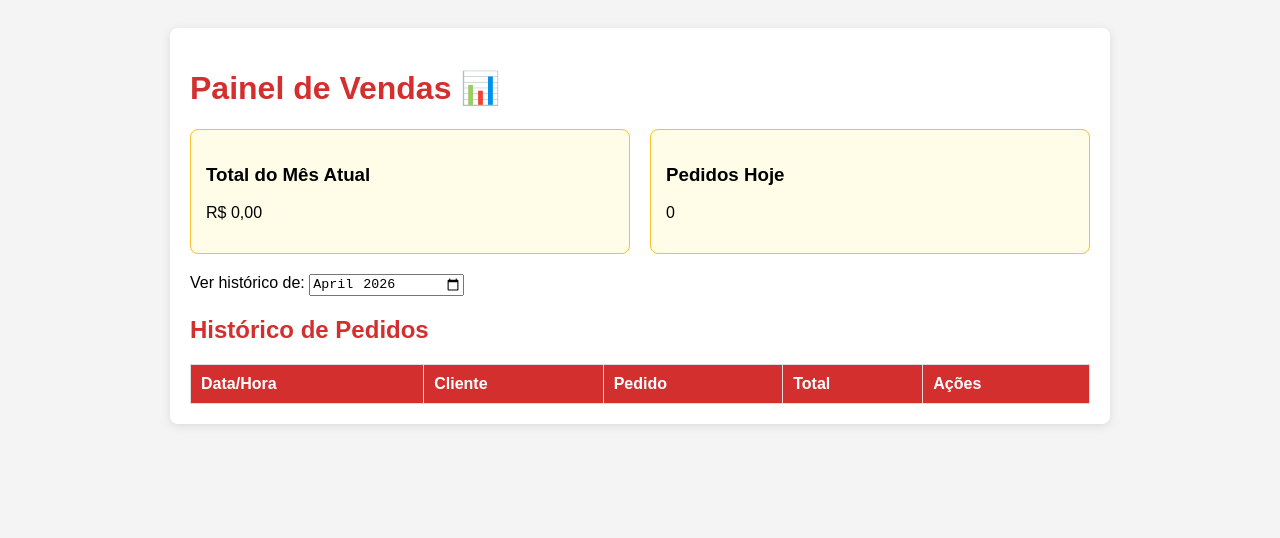
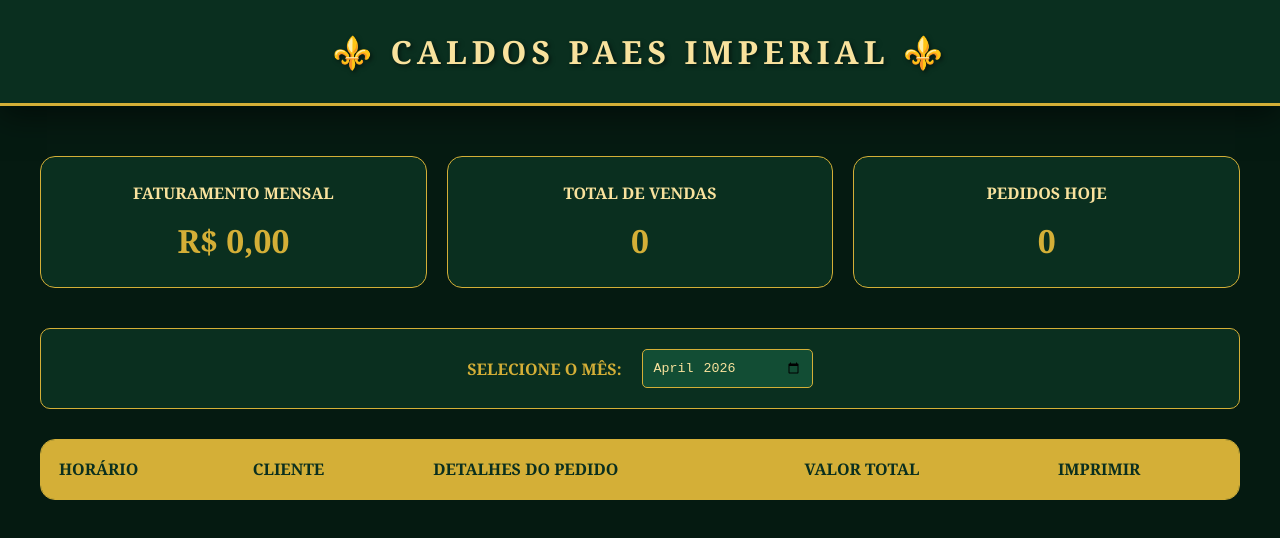
Before and after one commit to CaldosPaes/Caldos-Paes, a plain HTML site: page painel.html in a window 1280 px wide. Drawn offline with Linux system fonts and the light colour scheme; no server answers.

Commit message:
Update painel.html

```diff
--- a/painel.html
+++ b/painel.html
@@ -3,68 +3,163 @@
 <head>
     <meta charset="UTF-8">
     <meta name="viewport" content="width=device-width, initial-scale=1.0">
-    <title>Painel Administrativo - Caldos Paes</title>
+    <title>Painel de Luxo | Caldos Paes</title>
     <script src="https://www.gstatic.com/firebasejs/9.6.1/firebase-app-compat.js"></script>
     <script src="https://www.gstatic.com/firebasejs/9.6.1/firebase-database-compat.js"></script>
     <style>
-        body { font-family: sans-serif; background: #f4f4f4; padding: 20px; }
-        .container { max-width: 900px; margin: auto; background: white; padding: 20px; border-radius: 8px; box-shadow: 0 2px 10px rgba(0,0,0,0.1); }
-        h1, h2 { color: #d32f2f; }
-        .stats { display: flex; gap: 20px; margin-bottom: 20px; }
-        .card { background: #fffde7; padding: 15px; border-radius: 8px; flex: 1; border: 1px solid #fbc02d; }
-        table { width: 100%; border-collapse: collapse; margin-top: 20px; }
-        th, td { border: 1px solid #ddd; padding: 10px; text-align: left; }
-        th { background: #d32f2f; color: white; }
-        .btn-print { background: #2e7d32; color: white; border: none; padding: 5px 10px; cursor: pointer; border-radius: 4px; }
-        .btn-print:hover { background: #1b5e20; }
+        :root {
+            --verde-escuro: #0a2f1f;
+            --dourado: #d4af37;
+            --dourado-brilho: #f9e29d;
+            --preto-fundo: #051a11;
+        }
 
-        /* Estilo da Impressão */
+        body {
+            font-family: 'Georgia', serif;
+            background: var(--preto-fundo);
+            color: var(--dourado);
+            margin: 0;
+            padding: 0;
+        }
+
+        /* Cabeçalho Luxuoso */
+        header {
+            background: var(--verde-escuro);
+            padding: 30px;
+            text-align: center;
+            border-bottom: 3px solid var(--dourado);
+            box-shadow: 0 10px 30px rgba(0,0,0,0.5);
+        }
+        header h1 {
+            margin: 0;
+            font-size: 32px;
+            text-transform: uppercase;
+            letter-spacing: 5px;
+            color: var(--dourado-brilho);
+            text-shadow: 2px 2px 4px rgba(0,0,0,0.5);
+        }
+
+        .main-container { max-width: 1200px; margin: 30px auto; padding: 20px; }
+
+        /* Cards de Estatísticas */
+        .stats-grid { display: grid; grid-template-columns: repeat(auto-fit, minmax(250px, 1fr)); gap: 20px; margin-bottom: 40px; }
+        .stat-card {
+            background: var(--verde-escuro);
+            padding: 25px;
+            border-radius: 15px;
+            border: 1px solid var(--dourado);
+            text-align: center;
+            transition: transform 0.3s;
+        }
+        .stat-card:hover { transform: translateY(-5px); box-shadow: 0 0 20px var(--dourado); }
+        .stat-card h3 { margin: 0; font-size: 16px; color: var(--dourado-brilho); text-transform: uppercase; }
+        .stat-card p { margin: 15px 0 0; font-size: 32px; font-weight: bold; }
+
+        /* Controles */
+        .controls {
+            background: var(--verde-escuro);
+            padding: 20px;
+            border-radius: 10px;
+            display: flex;
+            align-items: center;
+            justify-content: center;
+            gap: 20px;
+            margin-bottom: 30px;
+            border: 1px solid var(--dourado);
+        }
+        .controls input[type="month"] {
+            background: #124d34;
+            border: 1px solid var(--dourado);
+            color: var(--dourado-brilho);
+            padding: 10px;
+            border-radius: 5px;
+            outline: none;
+        }
+
+        /* Tabela Dourada */
+        .table-container {
+            background: var(--verde-escuro);
+            border-radius: 15px;
+            overflow: hidden;
+            border: 1px solid var(--dourado);
+        }
+        table { width: 100%; border-collapse: collapse; }
+        thead { background: var(--dourado); color: var(--verde-escuro); }
+        th, td { padding: 18px; text-align: left; border-bottom: 1px solid rgba(212, 175, 55, 0.2); }
+        tr:hover { background: rgba(212, 175, 55, 0.1); }
+
+        /* Botão de Impressão Dourado */
+        .btn-print {
+            background: var(--dourado);
+            color: var(--verde-escuro);
+            border: none;
+            padding: 10px 20px;
+            border-radius: 5px;
+            cursor: pointer;
+            font-weight: bold;
+            text-transform: uppercase;
+        }
+        .btn-print:hover {
+            background: var(--dourado-brilho);
+            box-shadow: 0 0 10px var(--dourado);
+        }
+
+        /* Área de Impressão */
         @media print {
             body * { visibility: hidden; }
-            #cupom-venda, #cupom-venda * { visibility: visible; }
-            #cupom-venda { position: absolute; left: 0; top: 0; width: 80mm; font-family: monospace; }
+            #cupom-print, #cupom-print * { visibility: visible; }
+            #cupom-print { position: absolute; left: 0; top: 0; width: 100%; color: black !important; }
         }
     </style>
 </head>
 <body>
 
-<div class="container">
-    <h1>Painel de Vendas 📊</h1>
+<header>
+    <h1>⚜️ Caldos Paes Imperial ⚜️</h1>
+</header>
 
-    <div class="stats">
-        <div class="card">
-            <h3>Total do Mês Atual</h3>
+<div class="main-container">
+    <div class="stats-grid">
+        <div class="stat-card">
+            <h3>Faturamento Mensal</h3>
             <p id="total-mes">R$ 0,00</p>
         </div>
-        <div class="card">
+        <div class="stat-card">
+            <h3>Total de Vendas</h3>
+            <p id="vendas-mes">0</p>
+        </div>
+        <div class="stat-card">
             <h3>Pedidos Hoje</h3>
             <p id="pedidos-hoje">0</p>
         </div>
     </div>
 
-    <label for="filtro-mes">Ver histórico de:</label>
-    <input type="month" id="filtro-mes" onchange="carregarPedidos()">
+    <div class="controls">
+        <strong>SELECIONE O MÊS:</strong>
+        <input type="month" id="filtro-mes" onchange="carregarDados()">
+    </div>
 
-    <h2>Histórico de Pedidos</h2>
-    <table id="tabela-pedidos">
+    <div class="table-container">
+        <table>
             <thead>
                 <tr>
-                <th>Data/Hora</th>
-                <th>Cliente</th>
-                <th>Pedido</th>
-                <th>Total</th>
-                <th>Ações</th>
+                    <th>HORÁRIO</th>
+                    <th>CLIENTE</th>
+                    <th>DETALHES DO PEDIDO</th>
+                    <th>VALOR TOTAL</th>
+                    <th>IMPRIMIR</th>
                 </tr>
             </thead>
-        <tbody id="corpo-tabela">
+            <tbody id="lista-pedidos">
                 </tbody>
         </table>
     </div>
+</div>
 
-<div id="cupom-venda" style="display:none;"></div>
+<div id="cupom-print" style="display:none; color: black; font-family: monospace;"></div>
 
 <script>
-    // ======= COLE SUAS CONFIGURAÇÕES DO FIREBASE AQUI =======
+    // ======= CONFIGURAÇÕES DO FIREBASE (SUBSTITUA PELAS SUAS) =======
     const firebaseConfig = {
         apiKey: "SUA_API_KEY",
         authDomain: "SEU_DOMINIO",
@@ -74,83 +169,83 @@
         messagingSenderId: "SEU_SENDER_ID",
         appId: "SEU_APP_ID"
     };
-    // ========================================================
+    // ============================================================
 
     firebase.initializeApp(firebaseConfig);
     const database = firebase.database();
 
-    // Define o mês atual no filtro ao carregar
-    const dataHoje = new Date();
-    document.getElementById('filtro-mes').value = dataHoje.toISOString().substring(0, 7);
+    document.getElementById('filtro-mes').value = new Date().toISOString().substring(0, 7);
 
-    function carregarPedidos() {
-        const mesSelecionado = document.getElementById('filtro-mes').value; // Formato: YYYY-MM
-        const refPedidos = database.ref('pedidos');
+    function carregarDados() {
+        const mesFiltro = document.getElementById('filtro-mes').value;
+        const hoje = new Date().toDateString();
 
-        refPedidos.on('value', (snapshot) => {
-            const corpoTabela = document.getElementById('corpo-tabela');
-            corpoTabela.innerHTML = "";
-            let totalMensal = 0;
+        database.ref('pedidos').on('value', (snapshot) => {
+            const lista = document.getElementById('lista-pedidos');
+            lista.innerHTML = "";
+            let faturamento = 0;
+            let totalPedidos = 0;
             let countHoje = 0;
 
             snapshot.forEach((item) => {
-                const pedido = item.val();
-                const dataPedido = new Date(pedido.data); // O script do menu deve enviar pedido.data
-                const mesPedido = dataPedido.toISOString().substring(0, 7);
+                const p = item.val();
+                const dataP = new Date(p.data);
+                const mesP = dataP.toISOString().substring(0, 7);
 
-                if (mesPedido === mesSelecionado) {
-                    totalMensal += parseFloat(pedido.total || 0);
+                if (mesP === mesFiltro) {
+                    totalPedidos++;
+                    faturamento += parseFloat(p.total);
+                    if (dataP.toDateString() === hoje) countHoje++;
 
-                    if (dataPedido.toDateString() === dataHoje.toDateString()) {
-                        countHoje++;
-                    }
-
-                    const tr = document.createElement('tr');
-                    tr.innerHTML = `
-                        <td>${dataPedido.toLocaleString()}</td>
-                        <td>${pedido.cliente}</td>
-                        <td>${pedido.itens}</td>
-                        <td>R$ ${parseFloat(pedido.total).toFixed(2)}</td>
-                        <td><button class="btn-print" onclick="imprimirPedido('${item.key}')">Imprimir 🖨️</button></td>
+                    const row = `
+                        <tr>
+                            <td>${dataP.toLocaleString('pt-BR')}</td>
+                            <td><strong>${p.cliente}</strong></td>
+                            <td style="font-size: 13px;">${p.itens.replace(/\n/g, '<br>')}</td>
+                            <td style="color: var(--dourado-brilho); font-weight: bold;">R$ ${parseFloat(p.total).toFixed(2)}</td>
+                            <td><button class="btn-print" onclick="imprimir('${item.key}')">RECIBO</button></td>
+                        </tr>
                     `;
-                    corpoTabela.appendChild(tr);
+                    lista.insertAdjacentHTML('afterbegin', row);
                 }
             });
 
-            document.getElementById('total-mes').innerText = `R$ ${totalMensal.toFixed(2)}`;
+            document.getElementById('total-mes').innerText = `R$ ${faturamento.toFixed(2)}`;
+            document.getElementById('vendas-mes').innerText = totalPedidos;
             document.getElementById('pedidos-hoje').innerText = countHoje;
         });
     }
 
-    function imprimirPedido(id) {
-        database.ref('pedidos/' + id).once('value', (snapshot) => {
-            const p = snapshot.val();
-            const cupom = document.getElementById('cupom-venda');
-            cupom.style.display = 'block';
-            cupom.innerHTML = `
-                <div style="text-align:center;">
-                    <strong>CALDOS PAES</strong><br>
-                    --------------------------------<br>
-                    PEDIDO: #${id.substring(0,5)}<br>
-                    DATA: ${new Date(p.data).toLocaleString()}<br>
-                    --------------------------------<br>
+    function imprimir(id) {
+        database.ref('pedidos/' + id).once('value', (snap) => {
+            const p = snap.val();
+            const area = document.getElementById('cupom-print');
+            area.style.display = 'block';
+            area.innerHTML = `
+                <div style="width: 250px; text-align: center; border: 2px solid #000; padding: 15px;">
+                    <h2 style="margin:0">CALDOS PAES IMPERIAL</h2>
+                    <p>--------------------------------</p>
+                    <p><strong>RECIBO DE VENDA</strong></p>
+                    <p>${new Date(p.data).toLocaleString()}</p>
+                    <p>--------------------------------</p>
+                    <div style="text-align: left;">
+                        <strong>CLIENTE:</strong> ${p.cliente}<br>
+                        <strong>CONTATO:</strong> ${p.telefone}<br><br>
+                        <strong>ITENS:</strong><br>
+                        ${p.itens.replace(/\n/g, '<br>')}
                     </div>
-                CLIENTE: ${p.cliente}<br>
-                ZAP: ${p.telefone}<br>
-                --------------------------------<br>
-                ITENS:<br>
-                ${p.itens.replace(/\n/g, '<br>')}<br>
-                --------------------------------<br>
-                <strong>TOTAL: R$ ${parseFloat(p.total).toFixed(2)}</strong><br>
-                --------------------------------<br>
-                <center>Obrigado pela preferência!</center>
+                    <p>--------------------------------</p>
+                    <h3>TOTAL: R$ ${parseFloat(p.total).toFixed(2)}</h3>
+                    <p>--------------------------------</p>
+                    <p>Atendimento de Excelência</p>
+                </div>
             `;
             window.print();
-            cupom.style.display = 'none';
+            area.style.display = 'none';
         });
     }
 
-    carregarPedidos();
+    carregarDados();
 </script>
 
 </body>
```
Lines whose indentation alone changed are shown as unchanged.
